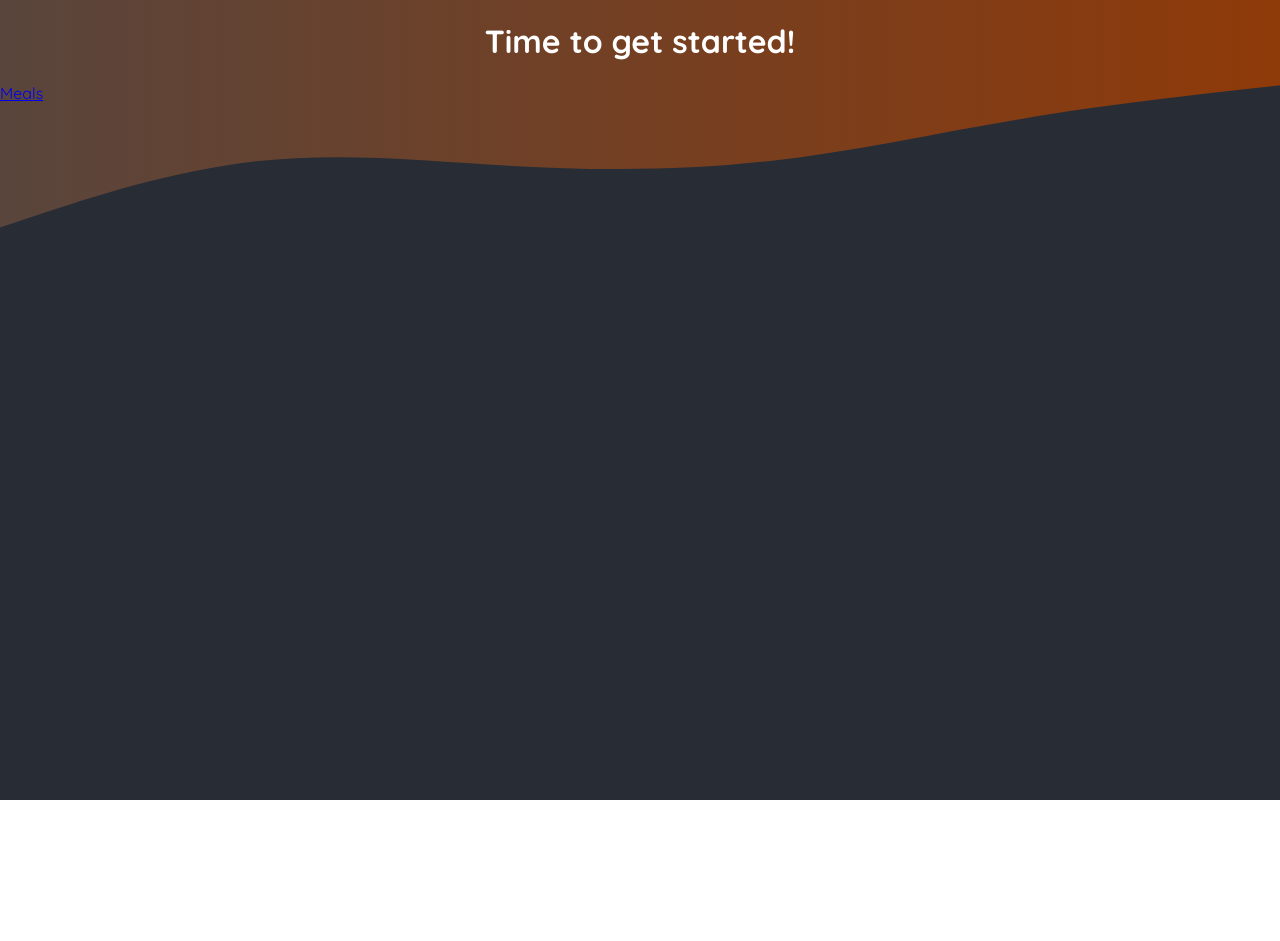
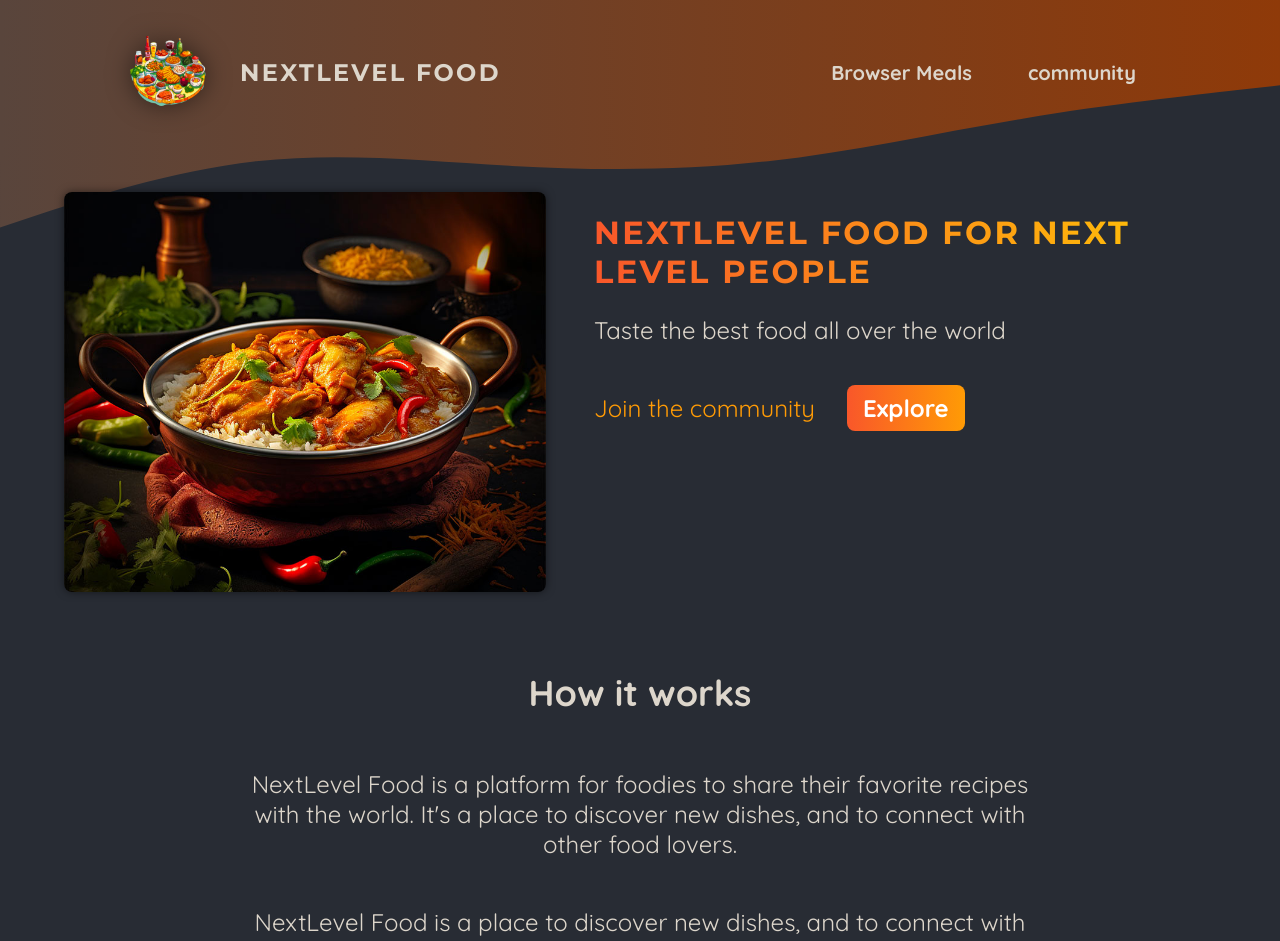
Before and after one commit to CalderonCodes/Meals-Webpage, a Next.js app: page / in a window 1280 px wide. Shown: the top 941 px of the page. Before the commit the page ends 800 px from the top, so only its background shows below. Built offline with nearby package versions, Linux system fonts and the light colour scheme.

Commit message:
feat: add home page :sparkles:

```diff
--- /dev/null
+++ b/app/components/images/slideshow.js
@@ -0,0 +1,49 @@
+'use client';
+import { useEffect, useState } from 'react';
+import Image from 'next/image';
+
+import burgerImg from '@/assets/burger.jpg';
+import curryImg from '@/assets/curry.jpg';
+import dumplingsImg from '@/assets/dumplings.jpg';
+import macncheeseImg from '@/assets/macncheese.jpg';
+import pizzaImg from '@/assets/pizza.jpg';
+import schnitzelImg from '@/assets/schnitzel.jpg';
+import tomatoSaladImg from '@/assets/tomato-salad.jpg';
+import classes from './slideshow.module.css';
+
+const images = [
+  { image: burgerImg, alt: 'A delicious, juicy burger' },
+  { image: curryImg, alt: 'A delicious, spicy curry' },
+  { image: dumplingsImg, alt: 'Steamed dumplings' },
+  { image: macncheeseImg, alt: 'Mac and cheese' },
+  { image: pizzaImg, alt: 'A delicious pizza' },
+  { image: schnitzelImg, alt: 'A delicious schnitzel' },
+  { image: tomatoSaladImg, alt: 'A delicious tomato salad' },
+];
+
+export default function ImageSlideshow() {
+  const [currentImageIndex, setCurrentImageIndex] = useState(0);
+
+  useEffect(() => {
+    const interval = setInterval(() => {
+      setCurrentImageIndex((prevIndex) =>
+        prevIndex < images.length - 1 ? prevIndex + 1 : 0
+      );
+    }, 3000);
+
+    return () => clearInterval(interval);
+  }, []);
+
+  return (
+    <div className={classes.slideshow}>
+      {images.map((image, index) => (
+        <Image
+          key={index}
+          src={image.image}
+          className={index === currentImageIndex ? classes.active : ''}
+          alt={image.alt}
+        />
+      ))}
+    </div>
+  );
+}
--- /dev/null
+++ b/app/components/images/slideshow.module.css
@@ -0,0 +1,26 @@
+.slideshow {
+    position: relative;
+    width: 100%;
+    height: 100%;
+    border-radius: 8px;
+    overflow: hidden;
+    box-shadow: 0 0 0.5rem rgba(0, 0, 0, 0.5);
+  }
+
+  .slideshow img {
+    width: 100%;
+    height: 100%;
+    object-fit: cover;
+    position: absolute;
+    top: 0;
+    left: 0;
+    opacity: 0;
+    transform: scale(1.1) translateX(-1rem) rotate(-5deg);
+    transition: all 0.5s ease-in-out;
+  }
+
+  .slideshow .active {
+    z-index: 1;
+    opacity: 1;
+    transform: scale(1) translateX(0) rotate(0);
+  }
--- /dev/null
+++ b/app/components/main-header/main-header-background.js
@@ -0,0 +1,29 @@
+import React from 'react'
+import classes from './main-header-background.module.css'
+
+function mainHeaderBackground() {
+  return (
+    <div className={classes['header-background']}>
+    <svg xmlns="http://www.w3.org/2000/svg" viewBox="0 0 1440 320">
+      <defs>
+        <linearGradient id="gradient" x1="0%" y1="0%" x2="100%" y2="0%">
+          <stop
+            offset="0%"
+            style={{ stopColor: '#59453c', stopOpacity: '1' }}
+          />
+          <stop
+            offset="100%"
+            style={{ stopColor: '#8f3a09', stopOpacity: '1' }}
+          />
+        </linearGradient>
+      </defs>
+      <path
+        fill="url(#gradient)"
+        d="M0,256L48,240C96,224,192,192,288,181.3C384,171,480,181,576,186.7C672,192,768,192,864,181.3C960,171,1056,149,1152,133.3C1248,117,1344,107,1392,101.3L1440,96L1440,0L1392,0C1344,0,1248,0,1152,0C1056,0,960,0,864,0C768,0,672,0,576,0C480,0,384,0,288,0C192,0,96,0,48,0L0,0Z"
+      ></path>
+    </svg>
+  </div>
+  )
+}
+
+export default mainHeaderBackground
--- /dev/null
+++ b/app/components/main-header/main-header-background.module.css
@@ -0,0 +1,14 @@
+.header-background {
+  position: absolute;
+  width: 100%;
+  height: 320px;
+  top: 0;
+  left: 0;
+  z-index: -1;
+}
+
+.header-background svg {
+  display: block;
+  width: 100%;
+  height: auto;
+}
--- /dev/null
+++ b/app/components/main-header/main-header.js
@@ -0,0 +1,35 @@
+import Link from 'next/link'
+import React from 'react'
+import Logo from '@/assets/logo.png'
+import classes from './main-header.module.css'
+import Image from 'next/image'
+
+import MainHeaderBackground from './main-header-background';
+
+function MainHeader() {
+  return (
+    <>
+    <MainHeaderBackground/>
+    <header className={classes.header}>
+        <Link className={classes.logo} href='/'>
+            <Image src={Logo} alt='A plat with food' priority/>
+            NextLevel Food
+        </Link>
+
+        <nav className={classes.nav}>
+            <ul>
+                <li>
+                    <Link href="/meals">Browser Meals</Link>
+                </li>
+                <li>
+                    <Link href="/community">community</Link>
+                </li>
+            </ul>
+        </nav>
+    </header>
+    </>
+
+  )
+}
+
+export default MainHeader
--- /dev/null
+++ b/app/components/main-header/main-header.module.css
@@ -0,0 +1,67 @@
+.header {
+    display: flex;
+    justify-content: space-between;
+    align-items: center;
+    padding: 2rem 1rem;
+  }
+
+  @media (min-width: 768px) {
+    .header {
+      padding: 2rem 10%;
+    }
+  }
+
+  .nav ul {
+    list-style: none;
+    margin: 0;
+    padding: 0;
+    display: flex;
+    gap: 1.5rem;
+    /* font-family: 'Montserrat', sans-serif; */
+    font-size: 1.25rem;
+  }
+
+  .nav a {
+    text-decoration: none;
+    color: #ddd6cb;
+    font-weight: bold;
+    padding: 0.5rem 1rem;
+    border-radius: 0.5rem;
+  }
+
+  .nav a:hover,
+  .nav a:active {
+    background: linear-gradient(90deg, #ff8a05, #f9b331);
+    background-clip: text;
+    -webkit-background-clip: text;
+    -webkit-text-fill-color: transparent;
+    text-shadow: 0 0 18px rgba(248, 190, 42, 0.8);
+  }
+
+  .active {
+    background: linear-gradient(90deg, #ff8a05, #f9b331);
+    background-clip: text;
+    -webkit-background-clip: text;
+    -webkit-text-fill-color: transparent;
+  }
+
+  .logo {
+    display: flex;
+    align-items: center;
+    justify-content: center;
+    gap: 2rem;
+    text-decoration: none;
+    color: #ddd6cb;
+    font-weight: bold;
+    font-family: 'Montserrat', sans-serif;
+    letter-spacing: 0.15rem;
+    text-transform: uppercase;
+    font-size: 1.5rem;
+  }
+
+  .logo img {
+    width: 5rem;
+    height: 5rem;
+    object-fit: contain;
+    filter: drop-shadow(0 0 0.75rem rgba(0, 0, 0, 0.5));
+  }
--- a/app/globals.css
+++ b/app/globals.css
@@ -13,20 +13,7 @@
   background: radial-gradient(#282c34, #282c34);
 }
 
-.header-background {
-  position: absolute;
-  width: 100%;
-  height: 320px;
-  top: 0;
-  left: 0;
-  z-index: -1;
-}
 
-svg {
-  display: block;
-  width: 100%;
-  height: auto;
-}
 
 .not-found,
 .error {
--- a/app/layout.js
+++ b/app/layout.js
@@ -1,3 +1,4 @@
+import MainHeader from './components/main-header/main-header';
 import './globals.css';
 
 export const metadata = {
@@ -9,27 +10,9 @@
   return (
     <html lang="en">
       <body>
-        <div className="header-background">
-          <svg xmlns="http://www.w3.org/2000/svg" viewBox="0 0 1440 320">
-            <defs>
-              <linearGradient id="gradient" x1="0%" y1="0%" x2="100%" y2="0%">
-                <stop
-                  offset="0%"
-                  style={{ stopColor: '#59453c', stopOpacity: '1' }}
-                />
-                <stop
-                  offset="100%"
-                  style={{ stopColor: '#8f3a09', stopOpacity: '1' }}
-                />
-              </linearGradient>
-            </defs>
-            <path
-              fill="url(#gradient)"
-              d="M0,256L48,240C96,224,192,192,288,181.3C384,171,480,181,576,186.7C672,192,768,192,864,181.3C960,171,1056,149,1152,133.3C1248,117,1344,107,1392,101.3L1440,96L1440,0L1392,0C1344,0,1248,0,1152,0C1056,0,960,0,864,0C768,0,672,0,576,0C480,0,384,0,288,0C192,0,96,0,48,0L0,0Z"
-            ></path>
-          </svg>
-        </div>
 
+
+        <MainHeader/>
         {children}
       </body>
     </html>
--- a/app/page.js
+++ b/app/page.js
@@ -1,15 +1,55 @@
 import Link from "next/link";
+import classes from './page.module.css'
+import ImageSlideshow from "./components/images/slideshow";
 
-Link
 export default function Home() {
   return (
-    <main>
-      <h1 style={{ color: 'white', textAlign: 'center' }}>
-        Time to get started!
-      </h1>
-      <p>
-        <Link href={'/meals'}>Meals</Link>
-      </p>
-    </main>
+    <>
+      <header className={classes.header}>
+        <div className={classes.slideshow}>
+          <ImageSlideshow/>
+        </div>
+        <div>
+          <div className={classes.hero}>
+            <h1>NextLevel Food for Next level people</h1>
+            <p>Taste the best food all over the world</p>
+          </div>
+
+          <div className={classes.cta}>
+              <Link href="/community">Join the community</Link>
+              <Link href="/meals">Explore</Link>
+
+          </div>
+        </div>
+      </header>
+      <main>
+      <section className={classes.section}>
+          <h2>How it works</h2>
+          <p>
+            NextLevel Food is a platform for foodies to share their favorite
+            recipes with the world. It&apos;s a place to discover new dishes, and to
+            connect with other food lovers.
+          </p>
+          <p>
+            NextLevel Food is a place to discover new dishes, and to connect
+            with other food lovers.
+          </p>
+        </section>
+
+        <section className={classes.section}>
+          <h2>Why NextLevel Food?</h2>
+          <p>
+            NextLevel Food is a platform for foodies to share their favorite
+            recipes with the world. It&apos;s a place to discover new dishes, and to
+            connect with other food lovers.
+          </p>
+          <p>
+            NextLevel Food is a place to discover new dishes, and to connect
+            with other food lovers.
+          </p>
+        </section>
+      </main>
+
+    </>
   );
 }
--- /dev/null
+++ b/app/page.module.css
@@ -0,0 +1,75 @@
+.header {
+    display: flex;
+    gap: 3rem;
+    margin: 3rem auto;
+    width: 90%;
+    max-width: 75rem;
+  }
+
+  .slideshow {
+    width: 40rem;
+    height: 25rem;
+  }
+
+  .hero {
+    color: #ddd6cb;
+    font-size: 1.5rem;
+  }
+
+  .hero h1 {
+    font-size: 2rem;
+    font-weight: bold;
+    font-family: 'Montserrat', sans-serif;
+    letter-spacing: 0.15rem;
+    text-transform: uppercase;
+    background: linear-gradient(90deg, #f9572a, #ffc905);
+    background-clip: text;
+    -webkit-background-clip: text;
+    -webkit-text-fill-color: transparent;
+  }
+
+  .cta {
+    font-size: 1.5rem;
+    display: flex;
+    gap: 1rem;
+  }
+
+  .cta a {
+    display: inline-block;
+    margin-top: 1rem;
+    padding: 0.5rem 1rem;
+    border-radius: 0.5rem;
+    background: linear-gradient(90deg, #f9572a, #ff9b05);
+    color: #ffffff;
+    font-weight: bold;
+    text-decoration: none;
+  }
+
+  .cta a:hover,
+  .cta a:active {
+    background: linear-gradient(90deg, #fd4715, #f9b241);
+  }
+
+  .cta a:first-child {
+    background: transparent;
+    font-weight: normal;
+    color: #ff9b05;
+    padding-left: 0;
+  }
+
+  .cta a:first-child:hover,
+  .cta a:first-child:active {
+    background: transparent;
+    color: #f9b241;
+  }
+
+  .section {
+    display: flex;
+    flex-direction: column;
+    color: #ddd6cb;
+    font-size: 1.5rem;
+    max-width: 50rem;
+    width: 90%;
+    margin: 2rem auto;
+    text-align: center;
+  }
```
Also changed, not shown: app/community/page.module.css (added).
